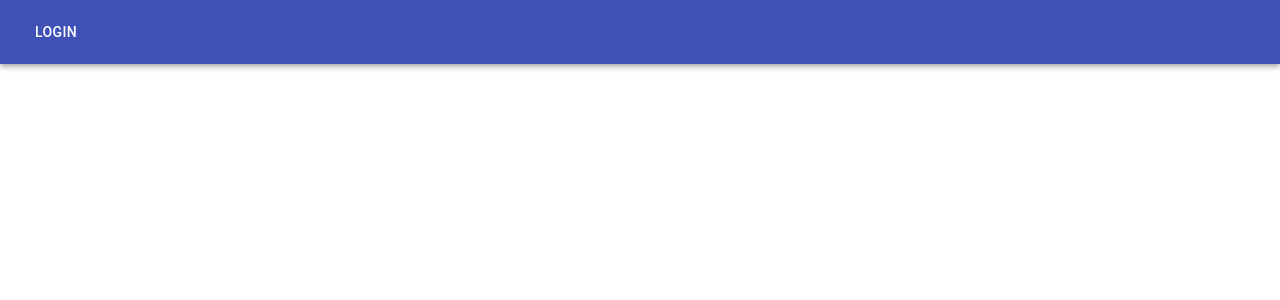
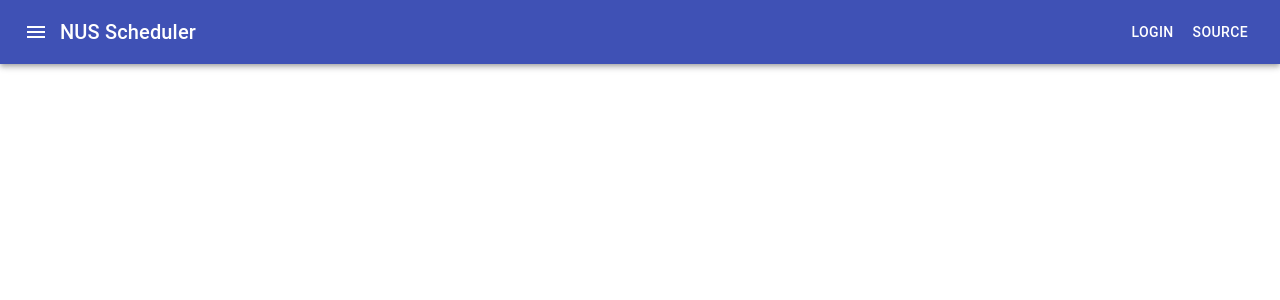
Before and after one commit to GoneWildOrbital2020/nus-scheduler-frontend, a React (Create React App) app: page / in a window 1280 px wide. Shown: the top 300 px of the page. Built offline with nearby package versions, Linux system fonts and the light colour scheme.

Commit message:
update navbar, add login and source

```diff
--- a/package.json
+++ b/package.json
@@ -12,6 +12,7 @@
     "eslint-plugin-prettier": "^3.1.3",
     "react": "^16.13.1",
     "react-dom": "^16.13.1",
+    "react-router-dom": "^5.2.0",
     "react-scripts": "3.4.1"
   },
   "scripts": {
--- a/src/App.js
+++ b/src/App.js
@@ -1,12 +1,18 @@
 import React from 'react';
 import './App.css';
+import { BrowserRouter as Router, Switch, Route } from 'react-router-dom';
 import Navbar from './components/navbar';
 
 function App() {
   return (
-    <div className="App">
-      <Navbar />
-    </div>
+    <Router>
+      <div className="App">
+        <Navbar />
+        <Switch>
+          <Route path="/login" />
+        </Switch>
+      </div>
+    </Router>
   );
 }
 
--- a/src/components/navbar.js
+++ b/src/components/navbar.js
@@ -5,23 +5,55 @@ import {
   Typography,
   Button,
 } from '@material-ui/core';
+import { makeStyles } from '@material-ui/core/styles';
+import MenuIcon from '@material-ui/icons/Menu';
 import React from 'react';
+import { Link } from 'react-router-dom';
+import '../css/navbar.css';
+
+const useStyles = makeStyles({
+  root: {
+    flexGrow: 1,
+  },
+  menuButton: {
+    marginRight: 0,
+  },
+  title: {
+    color: 'white',
+    flexGrow: 1,
+    textAlign: 'left',
+  },
+  button: {
+    color: 'white',
+  },
+});
 
 const Navbar = () => {
+  const classes = useStyles();
   return (
     <div>
       <AppBar position="static">
         <Toolbar>
-          {/* <IconButton
+          <IconButton
             edge="start"
             className={classes.menuButton}
             color="inherit"
-            aria-label="menu"
-          />
+            aria-label="menu">
+            <MenuIcon />
+          </IconButton>
           <Typography variant="h6" className={classes.title}>
-            News
-          </Typography> */}
-          <Button color="inherit">Login</Button>
+            NUS Scheduler
+          </Typography>
+          <Link to="/login">
+            <Button color="inherit" className={classes.button}>
+              Login
+            </Button>
+          </Link>
+          <Button color="inherit" className={classes.button}>
+            <a href="https://github.com/GoneWildOrbital2020/nus-scheduler-frontend">
+              Source
+            </a>
+          </Button>
         </Toolbar>
       </AppBar>
     </div>
--- /dev/null
+++ b/src/css/navbar.css
@@ -0,0 +1,9 @@
+a {
+  color: white;
+  text-decoration: none;
+}
+
+Link {
+  text-decoration: none;
+  color: white;
+}
```
Also changed, not shown: 1 other file (tests, documents, lock files or other folders).
